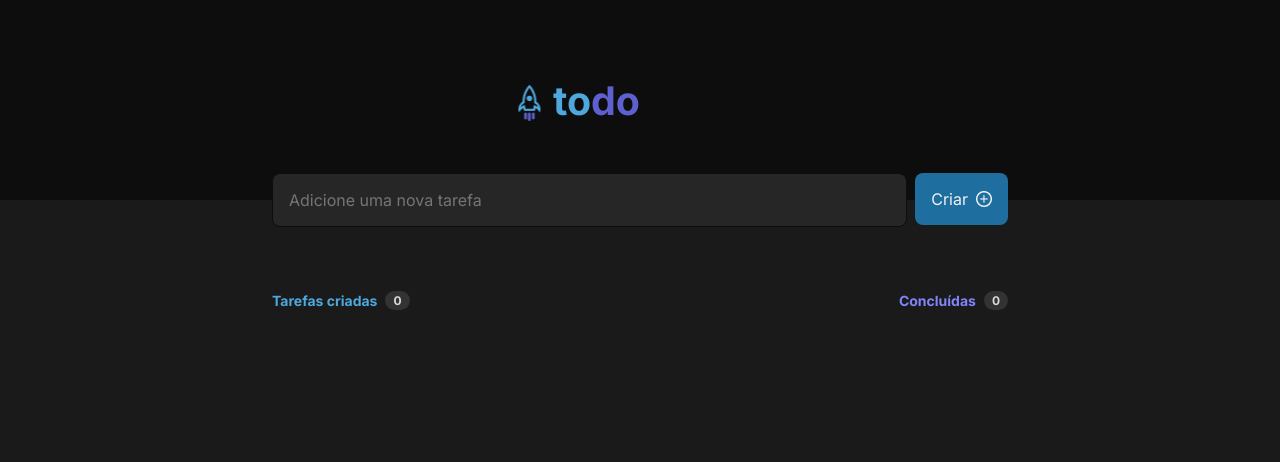
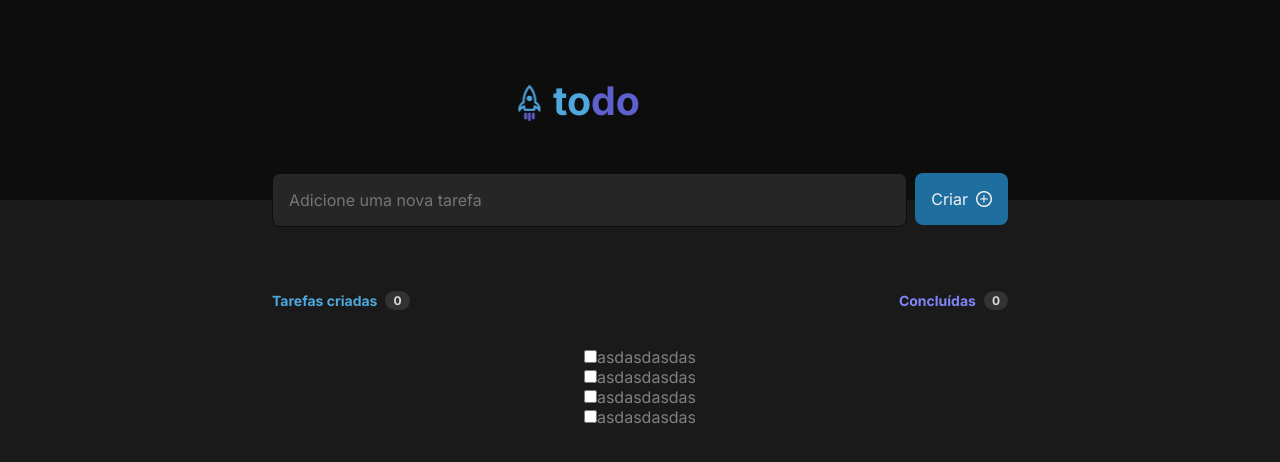
Before and after one commit to antoniojpsalves/todotask, a React (Vite) app: page / in a window 1280 px wide. Shown: the top 462 px of the page. Built offline with nearby package versions, Linux system fonts and the light colour scheme; the HTML template or start-up script is replaced by a standard one.

Commit message:
feat: adicionando lista de tarefas part 1

```diff
--- a/src/App.tsx
+++ b/src/App.tsx
@@ -3,14 +3,39 @@ import { Header } from './components/Header'
 import { InputNewTask } from './components/InputNewTask'
 import style from './app.module.css'
 import { TaskPanel } from './components/TaskPane'
+import { TaskList } from './components/TaskList'
 
 function App() {
+
+  const exempleList = [
+    {
+      id: 1,
+      finalizado: false,
+      content: 'asdasdasdas',
+    },
+    {
+      id: 2,
+      finalizado: false,
+      content: 'asdasdasdas',
+    },
+    {
+      id: 3,
+      finalizado: false,
+      content: 'asdasdasdas',
+    },
+    {
+      id: 4,
+      finalizado: false,
+      content: 'asdasdasdas',
+    }
+  ]
 
   return (
     <div className={style.content}>
       <Header />
       <InputNewTask />
       <TaskPanel />
+      <TaskList taskList={exempleList} />
     </div>
   )
 }
--- /dev/null
+++ b/src/components/TaskList/index.tsx
@@ -0,0 +1,36 @@
+import style from './style.module.css'
+
+
+interface TaskListProps {
+  taskList: ItemListProps[]
+}
+
+interface ItemListProps {
+  id: number
+  finalizado: boolean
+  content: string
+}
+
+export function TaskList({ taskList }: TaskListProps) {
+
+  return (
+    <div className={style.listContainer}>
+      {
+        taskList.map((item) => {
+          return (
+            <div key={item.id}>
+              <input
+                type="checkbox"
+                id={item.id + item.content}
+                name={item.id + item.content}
+                checked={item.finalizado}
+              />
+              <label htmlFor={item.id + item.content}>{item.content}</label>
+            </div>
+          )
+        })
+      }
+    </div>
+  )
+
+}
--- /dev/null
+++ b/src/components/TaskList/style.module.css
@@ -0,0 +1,7 @@
+.listContainer {
+  display: flex;
+  flex-direction: column;
+  align-items: center;
+  justify-content: center;
+  flex: 1;
+}
```
